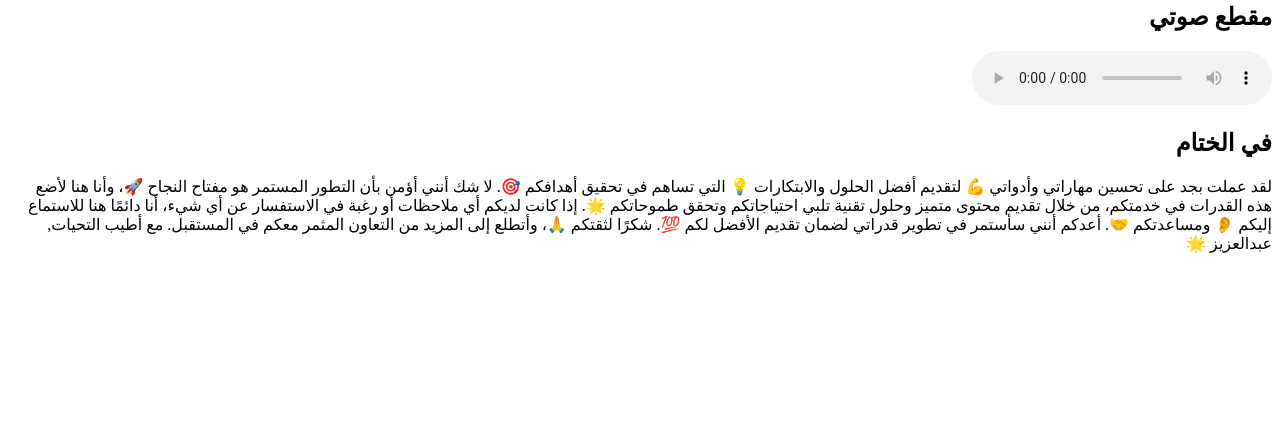
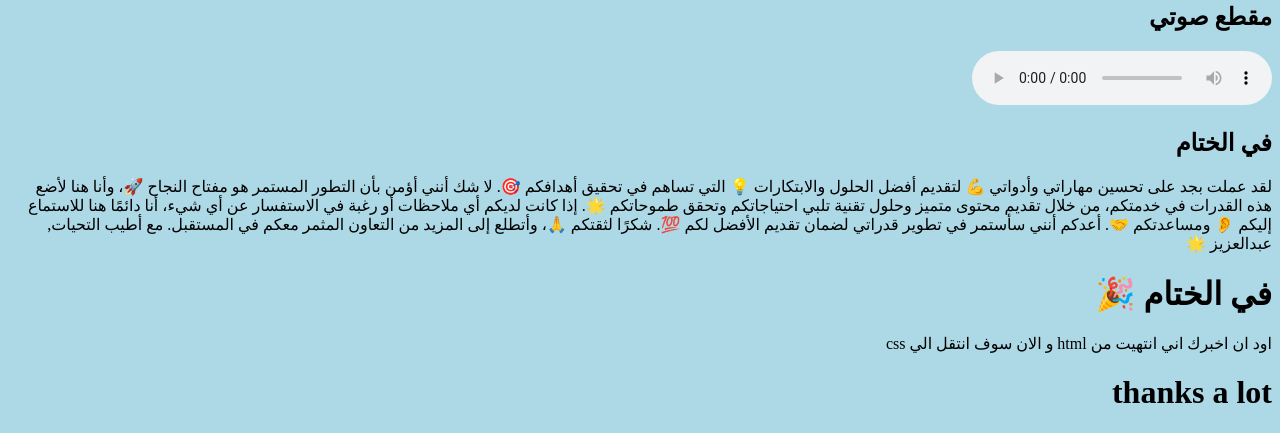
Before and after one commit to ZIZOAMIN/ZIZO, a plain HTML site: page index.html in a window 1280 px wide. Shown: the part 1423-1856 px from the top of the page. Before the commit the page ends 1692 px from the top, so only its background shows below. Drawn offline with Linux system fonts and the light colour scheme.

Commit message:
Update index.html

```diff
--- a/index.html
+++ b/index.html
@@ -71,3 +71,8 @@
 مع أطيب التحيات,
 عبدالعزيز 🌟
 </p>
+<body style="background-color: lightblue; color: black;">
+    <h1>في الختام 🎉</h1>
+    <p>اود ان اخبرك اني انتهيت من html و الان سوف انتقل الي css</p>
+</body>
+<h1>thanks a lot</h1>
```
